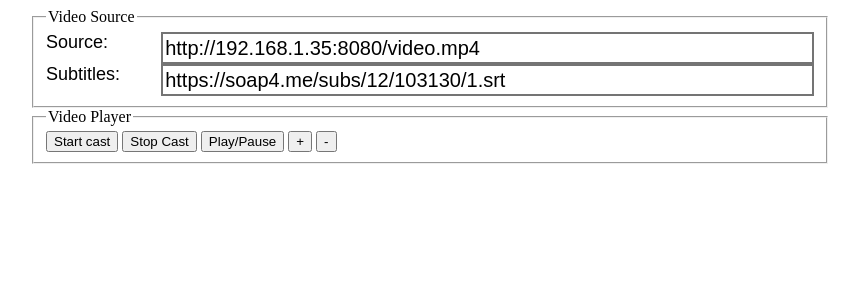
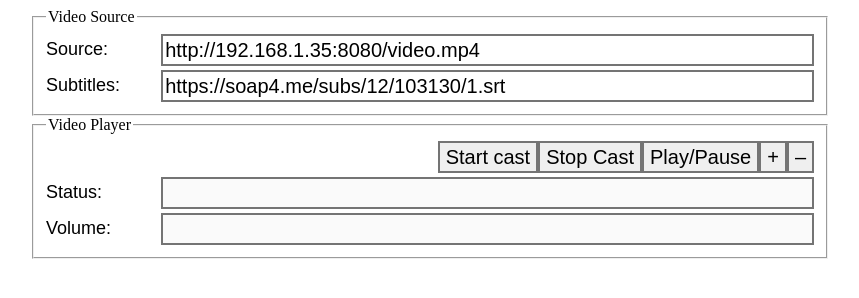
Before and after one commit to ZSmartHome/homecaster, a website: page index.html in a window 1280 px wide. Shown: the whole page, without its empty margins (210-1069 px from the left). Drawn offline with Linux system fonts and the light colour scheme.

Commit message:
update controls

```diff
--- a/index.html
+++ b/index.html
@@ -9,7 +9,7 @@
 </head>
 <body>
 <form class="container">
-    <fieldset class="video">
+    <fieldset class="video panel">
         <legend>Video Source</legend>
         <div class="panel__group">
             <label class="panel__label" for="video-source-url">Source:</label>
@@ -22,13 +22,25 @@
                    value="https://soap4.me/subs/12/103130/1.srt" autocomplete="off">
         </div>
     </fieldset>
-    <fieldset class="video-player">
+    <fieldset class="video-player panel">
         <legend>Video Player</legend>
-        <button id="video-start-cast-button">Start cast</button>
-        <button id="video-stop-cast-button">Stop Cast</button>
-        <button id="video-play-pause-button">Play/Pause</button>
-        <button id="video-volume-up-button">+</button>
-        <button id="video-volume-down-button">-</button>
+        <div class="panel__group">
+            <button id="video-start-cast-button">Start cast</button>
+            <button id="video-stop-cast-button">Stop Cast</button>
+            <button id="video-play-pause-button">Play/Pause</button>
+            <button id="video-volume-up-button">+</button>
+            <button id="video-volume-down-button">–</button>
+        </div>
+        <div class="panel__group">
+            <label class="panel__label" for="video-current-state-input">Status:</label>
+            <input class="panel__input" type="text" id="video-current-state-input"
+                   value="" disabled autocomplete="off">
+        </div>
+        <div class="panel__group">
+            <label class="panel__label" for="video-current-volume-input">Volume:</label>
+            <input class="panel__input" type="text" id="video-current-volume-input"
+                   value="" disabled autocomplete="off">
+        </div>
     </fieldset>
 </form>
 
--- a/styles.css
+++ b/styles.css
@@ -2,6 +2,13 @@
     max-width: 800px;
     min-width: 400px;
     margin: 0 auto;
+}
+
+.panel {
+    display: flex;
+    flex-direction: column;
+
+    justify-content: space-between;
 }
 
 .panel__group {
@@ -9,10 +16,13 @@
     flex-direction: row;
 
     justify-content: flex-end;
+
+    padding: 2px 0;
 }
 
 .panel__label {
     display: block;
+    margin: auto;
 
     font-family: sans-serif, Arial;
     font-size: 18px;
@@ -36,3 +46,16 @@
 
     border: 2px #747474 solid;
 }
+
+.video-player {
+
+}
+
+.video-player button {
+    font-family: sans-serif, Arial;
+    font-size: 20px;
+    font-weight: normal;
+    line-height: 1.3em;
+
+    border: 2px #747474 solid;
+}
```
